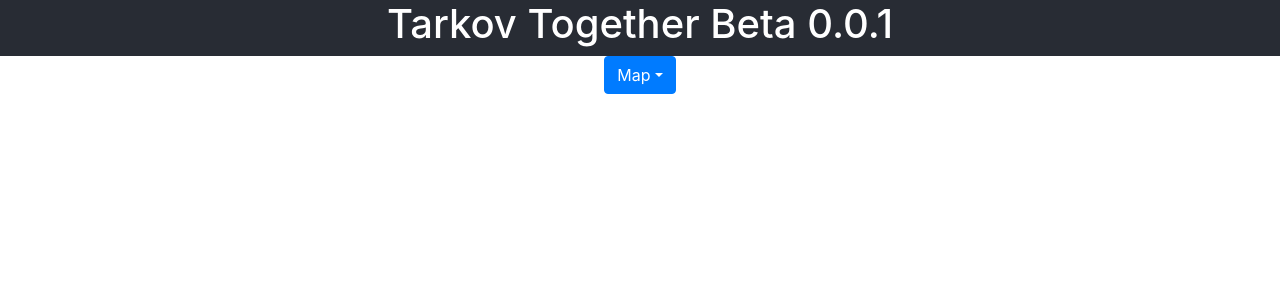
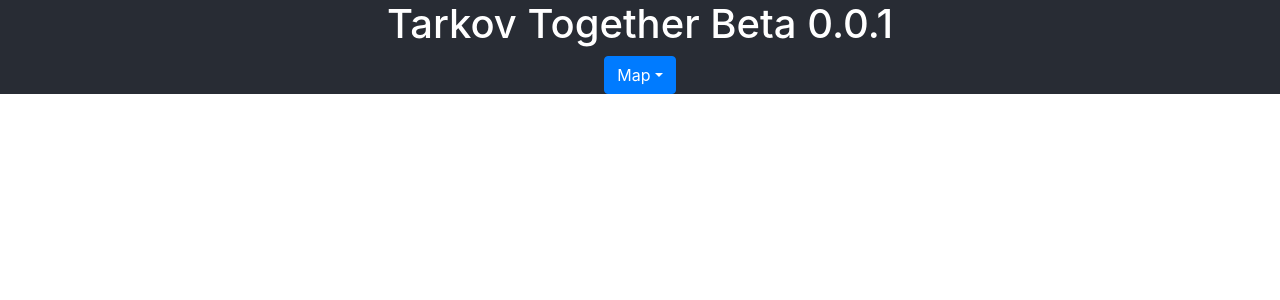
Before and after one commit to Armaly/tarkov-together, a React (Create React App) app in the folder tarkov-together/: page / in a window 1280 px wide. Shown: the top 300 px of the page. Built offline with nearby package versions, Linux system fonts and the light colour scheme.

Commit message:
Css adjustments

```diff
--- a/tarkov-together/src/App.css
+++ b/tarkov-together/src/App.css
@@ -1,5 +1,6 @@
 .App {
   text-align: center;
+  background-color: #282c34;
 }
 
 .App-logo {
--- /dev/null
+++ b/tarkov-together/src/components/MapSelection.css
@@ -0,0 +1,3 @@
+.mapDropDown {
+    background-color: #282c34;
+}
--- a/tarkov-together/src/components/MapSelection.js
+++ b/tarkov-together/src/components/MapSelection.js
@@ -1,11 +1,12 @@
 import React from 'react';
 import DropdownButton from 'react-bootstrap/DropdownButton'
 import Dropdown from 'react-bootstrap/Dropdown';
+import "./MapSelection.css";
 
 class MapSelection extends React.Component{
 
     render(){
-        return(<>
+        return(<div className="mapDropDown">
             <DropdownButton id="map-drop-down" title="Map">
                 {/* TODO: Later Dynamically pull names from DB/Bucket*/}
                 <Dropdown.Item eventKey="1">Customs</Dropdown.Item>
@@ -13,7 +14,7 @@ class MapSelection extends React.Component{
                 <Dropdown.Item eventKey="3">Woods</Dropdown.Item>
                 <Dropdown.Item eventKey="4">Interchange</Dropdown.Item>
             </DropdownButton>
-        </>);
+        </div>);
     }
 }
 
--- /dev/null
+++ b/tarkov-together/src/controllers/Base.css
@@ -0,0 +1,7 @@
+.Base {
+    background-color: #282c34;
+}
+
+.mapSelection {
+    background-color: #282c34;
+}
--- a/tarkov-together/src/controllers/Base.js
+++ b/tarkov-together/src/controllers/Base.js
@@ -1,5 +1,6 @@
 import React from 'react';
 import MapSelection from '../components/MapSelection';
+import '../controllers/Base.css';
 
 class Base extends React.Component{
     render(){
```
